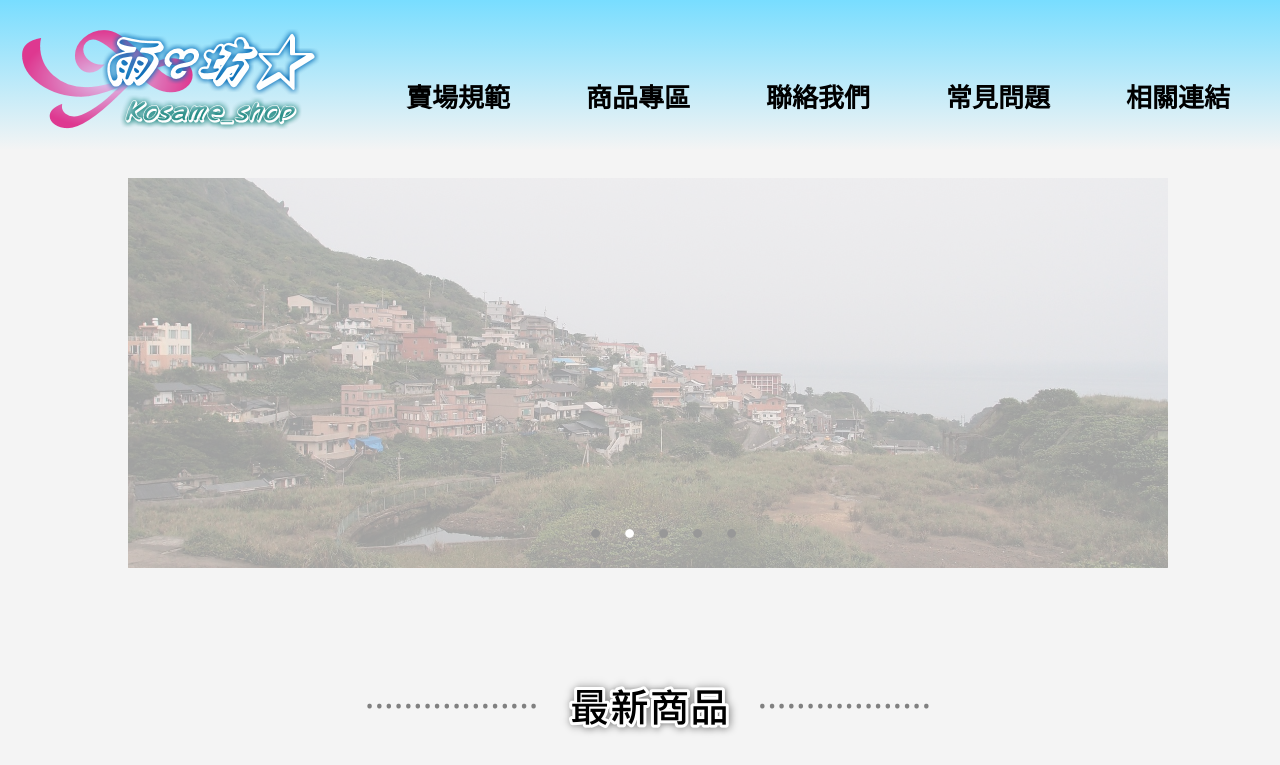
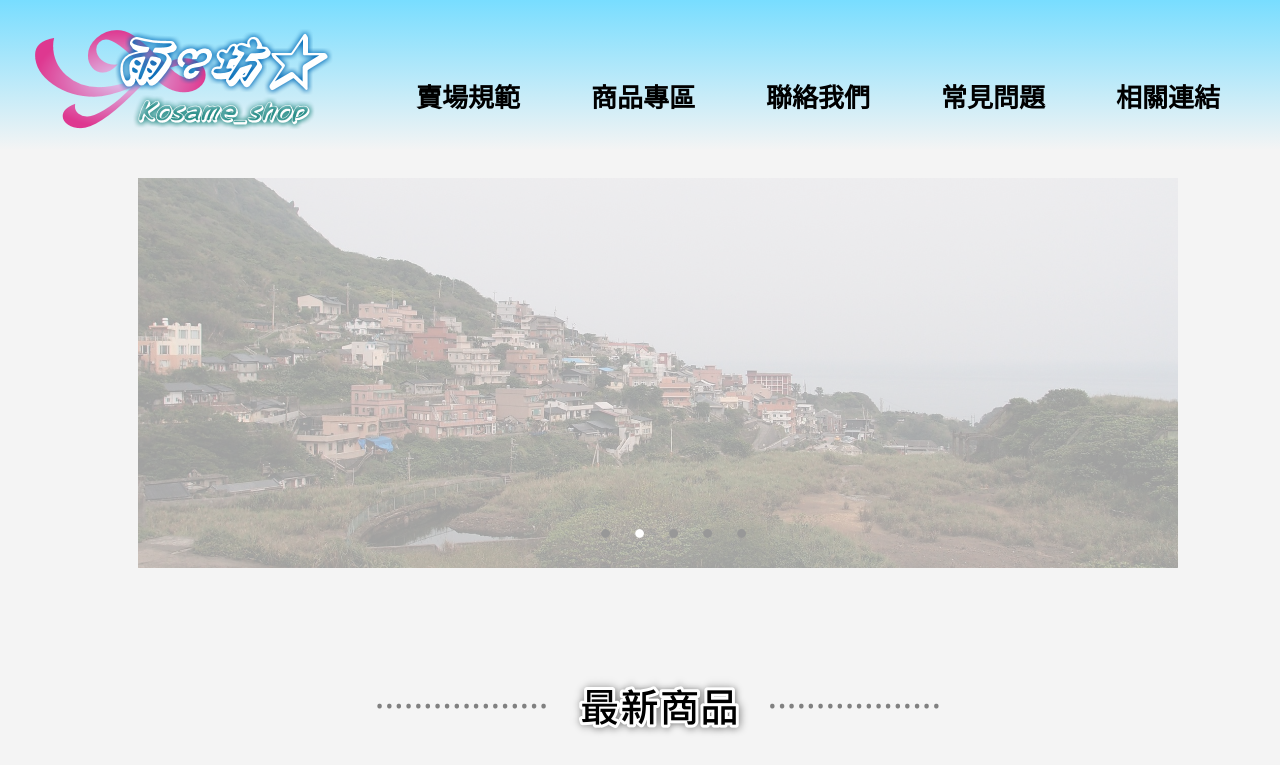
Before and after one commit to phchang1103/phchang1103.github.io, a plain HTML site: page index.html in a window 1280 px wide. Shown: the top 765 px of the page. Drawn offline with nearby package versions, Linux system fonts and the light colour scheme.

Commit message:
Update style.css

```diff
--- a/style.css
+++ b/style.css
@@ -1,6 +1,6 @@
 #wrapper {
 
-    width: 1280px;
+    width: 1300px;
     margin: 0 auto;
 
 }
@@ -189,7 +189,7 @@ header li {
 
     list-style-type: none;
     display: table-cell;
-    width: 180px;
+    width: 175px;
     height: auto;
     vertical-align: bottom;
 }
```
